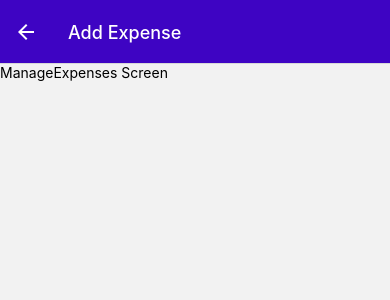
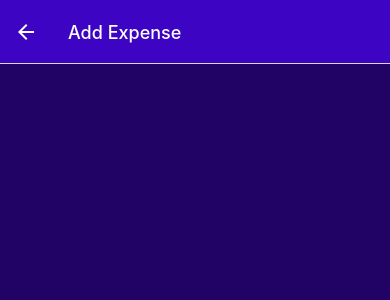
Before and after one commit to KimW1998/ExpenseTrackerApp, a React Native app: screen /ManageExpenses in a window 390 px wide. Shown: the top 300 px of the page. Built offline with nearby package versions, Linux system fonts and the light colour scheme.

Commit message:
placed a delete icon button on the ManageExpenses file if you select a ExpensesItem

```diff
--- a/screen/MangageExpenses.js
+++ b/screen/MangageExpenses.js
@@ -1,5 +1,7 @@
 import { useLayoutEffect } from "react";
-import { Text } from "react-native";
+import { Text, View, StyleSheet } from "react-native";
+import IconButton from "../components/UI/IconButton";
+import { GlobalStyles } from "../constants/styles";
 
 function ManageExpenses({ route, navigation }) {
   const editedExpenseId = route.params?.expenseId;
@@ -11,7 +13,37 @@
     });
   }, [navigation, isEditing]);
 
-  return <Text>ManageExpenses Screen</Text>;
+  function deleteExpenseHandler() {}
+
+  return (
+    <View style={styles.container}>
+      {isEditing && (
+        <View style={styles.deleteContainer}>
+        <IconButton
+          icon="trash"
+          color={GlobalStyles.colors.error500}
+          size={36}
+          onPress={deleteExpenseHandler}
+        />
+        </View>
+      )}
+    </View>
+  );
 }
 
 export default ManageExpenses;
+
+const styles = StyleSheet.create({
+    container: {
+        flex: 1,
+        padding: 24,
+        backgroundColor: GlobalStyles.colors.primary800,
+    },
+    deleteContainer: {
+        marginTop: 16,
+        paddingTop: 8,
+        borderTopWidth: 2,
+        borderTopColor: GlobalStyles.colors.primary200,
+        alignItems: "center",
+    },
+});
```
